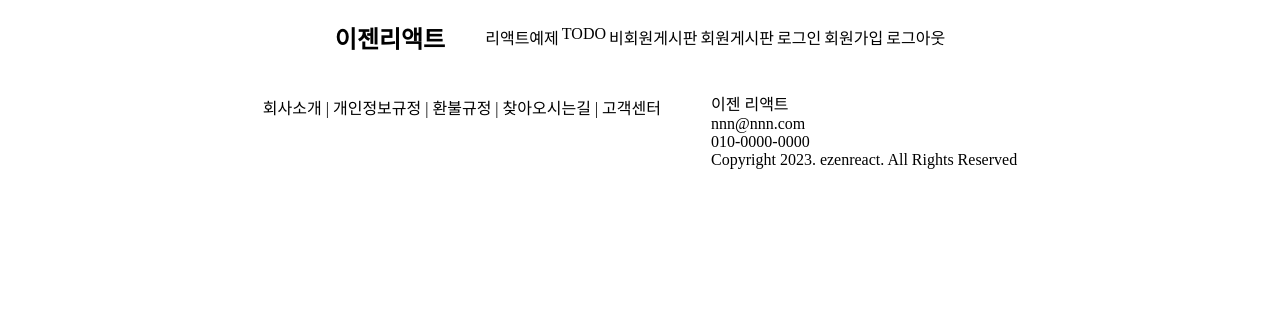
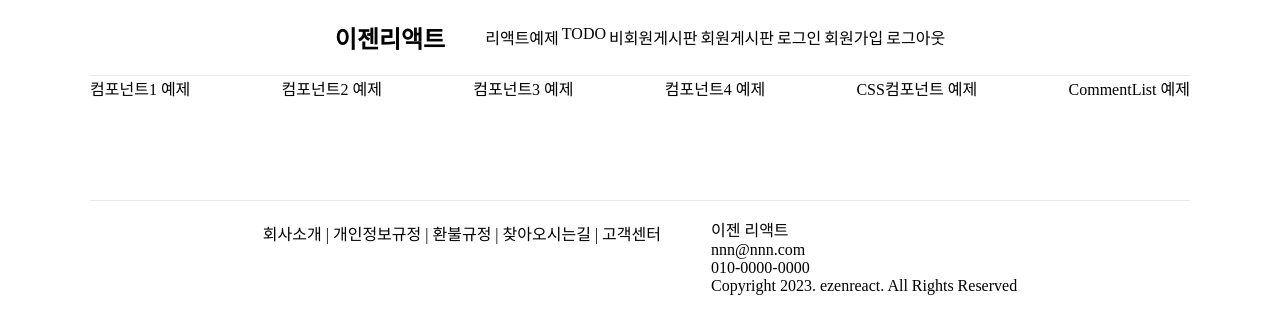
Before and after one commit to kimsundae/ezen_webspring, a React (Create React App) app in the folder src/main/reactapp/: page /example in a window 1280 px wide. Shown: the top 334 px of the page. Built offline with nearby package versions, Linux system fonts and the light colour scheme; a web font is replaced by a local one.

Commit message:
15:00 라우팅, Link To 활용

```diff
--- /dev/null
+++ b/src/main/reactapp/src/component/ExampleList.js
@@ -0,0 +1,13 @@
+import{Link} from 'react-router-dom';
+export default function ExampleList( props ){
+    return(<>
+        <div style={{display:'flex', justifyContent: 'space-between'}}>
+            <Link to={'/example/day01/컴포넌트1'}> 컴포넌트1 예제</Link>
+            <Link to={'/example/day01/컴포넌트2'}> 컴포넌트2 예제</Link>
+            <Link to={'/example/day01/컴포넌트3'}> 컴포넌트3 예제</Link>
+            <Link to={'/example/day01/컴포넌트4'}> 컴포넌트4 예제</Link>
+            <Link to={'/example/day02/CSS적용컴포넌트'}> CSS컴포넌트 예제</Link>
+            <Link to={'/example/day02/CommentList'}> CommentList 예제</Link>
+        </div>
+    </>)
+}
--- a/src/main/reactapp/src/component/Footer.js
+++ b/src/main/reactapp/src/component/Footer.js
@@ -1,4 +1,4 @@
-import styles from '../css/Footer.css'
+import styles from './css/Footer.css'
 export default function Footer(){
     return(<>
         <footer className={"footerWrap"}>
--- a/src/main/reactapp/src/component/Header.js
+++ b/src/main/reactapp/src/component/Header.js
@@ -4,8 +4,8 @@ export default function Header( props ){
         <header class={"headerWrap"}>
             <h2> <Link to='/'> 이젠리액트 </Link> </h2>
             <ul class={'listBox'}>
-                <li> <Link to='/'>리액트예제 </Link></li>
-                <li> <Link to='/'>TODO </Link></li>
+                <li> <Link to='/example'>리액트예제 </Link></li>
+                <li> <Link to='/example/task/task2'>TODO </Link></li>
                 <li> <Link to='/'>비회원게시판 </Link></li>
                 <li> <Link to='/'>회원게시판 </Link></li>
 
--- a/src/main/reactapp/src/component/Index.js
+++ b/src/main/reactapp/src/component/Index.js
@@ -5,14 +5,35 @@ import{ BrowserRouter, Routes, Route, Link } from 'react-router-dom';
 import Header from './Header';
 import Footer from './Footer';
 import Main from './Main';
-import styles from '../css/Header.css'
+import ExampleList from "./ExampleList";
+import 컴포넌트1 from './example/day01/1_컴포넌트'
+import 컴포넌트2 from './example/day01/2_컴포넌트'
+import 컴포넌트3 from './example/day01/3_컴포넌트'
+import 컴포넌트4 from './example/day01/4_컴포넌트'
+import CSS컴포넌트 from './example/day02/1_컴포넌트css'
+import CommentList from './example/day02/CommentList'
+import 도서목록 from './example/task/task1/과제1_도서목록'
+import Todo from './example/task/task2/TodoList'
+
+import styles from './css/Header.css'
 export default function Index(props){
     return(<>
         <div className={'webContainer'}>
             <BrowserRouter>
                 <Header/>
                     <Routes>
+
                         <Route path={'/'} element={<Main/>}></Route>
+                        <Route path={'/example'} element={<ExampleList/>}></Route>
+                        <Route path={'/example/day01/컴포넌트1'} element={<컴포넌트1/>}></Route>
+                        <Route path={'/example/day01/컴포넌트2'} element={<컴포넌트2/>}></Route>
+                        <Route path={'/example/day01/컴포넌트3'} element={<컴포넌트3/>}></Route>
+                        <Route path={'/example/day01/컴포넌트4'} element={<컴포넌트4/>}></Route>
+                        <Route path={'/example/day02/CSS적용컴포넌트'} element={<CSS컴포넌트/>}></Route>
+                        <Route path={'/example/day02/CommentList'} element={<CommentList/>}></Route>
+                        <Route path={'/example/task/task1'} element={<도서목록/>}></Route>
+                        <Route path={'/example/task/task2'} element={<Todo/>}></Route>
+
                     </Routes>
                 <Footer/>
             </BrowserRouter>
--- a/src/main/reactapp/src/component/Main.js
+++ b/src/main/reactapp/src/component/Main.js
@@ -1,6 +1,9 @@
-import styles from '../css/Main.css'
+import styles from './css/Main.css'
 export default function Main(){
     return(<>
-        <h3>메인페이지</h3>
+        <div className={'mainWrap'}>
+            <h3>메인페이지</h3>
+        </div>
+
     </>)
 }
--- a/src/main/reactapp/src/css/Footer.css
+++ b/src/main/reactapp/src/component/css/Footer.css
@@ -2,7 +2,8 @@
 .footerWrap{
     display: flex;
     justify-content: center;
-
+    border-top: 1px solid #e8e8e8;
+    margin-top: 100px;
 }
 .leftInforBox{
     padding-top: 20px;
--- a/src/main/reactapp/src/css/Header.css
+++ b/src/main/reactapp/src/component/css/Header.css
@@ -23,6 +23,7 @@ a{
     justify-content: center;
     display: flex;
     align-items: center;
+    border-bottom: 1px solid #e8e8e8;
 }
 .listBox{
     display:flex;
--- a/src/main/reactapp/src/css/Main.css
+++ b/src/main/reactapp/src/component/css/Main.css
@@ -1 +1,4 @@
 *{ list-style-type: none; text-decoration: none; color:inherit;}
+.mainWrap{
+
+}
```
Also changed, not shown: src/main/reactapp/src/component/css/Index.css (added).
